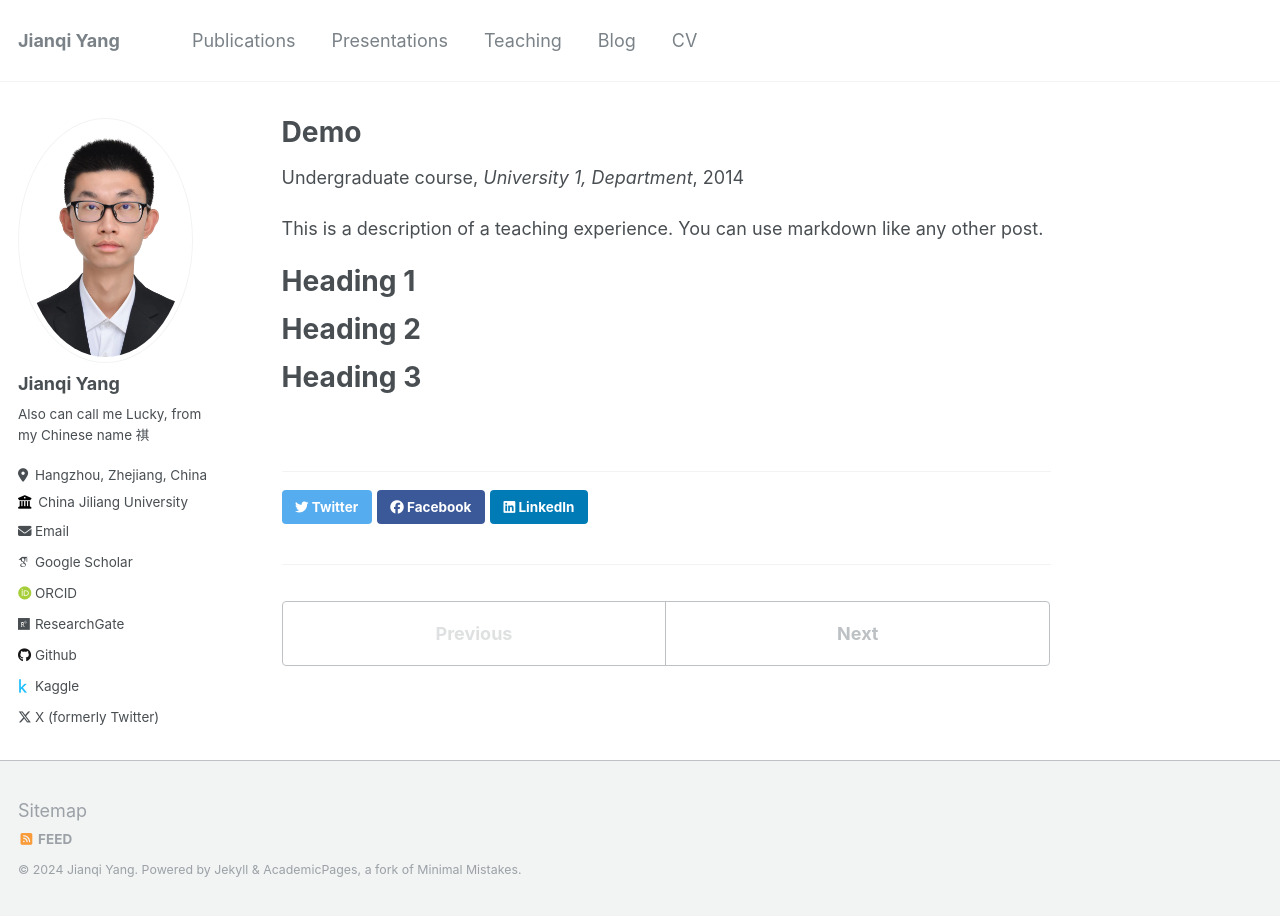
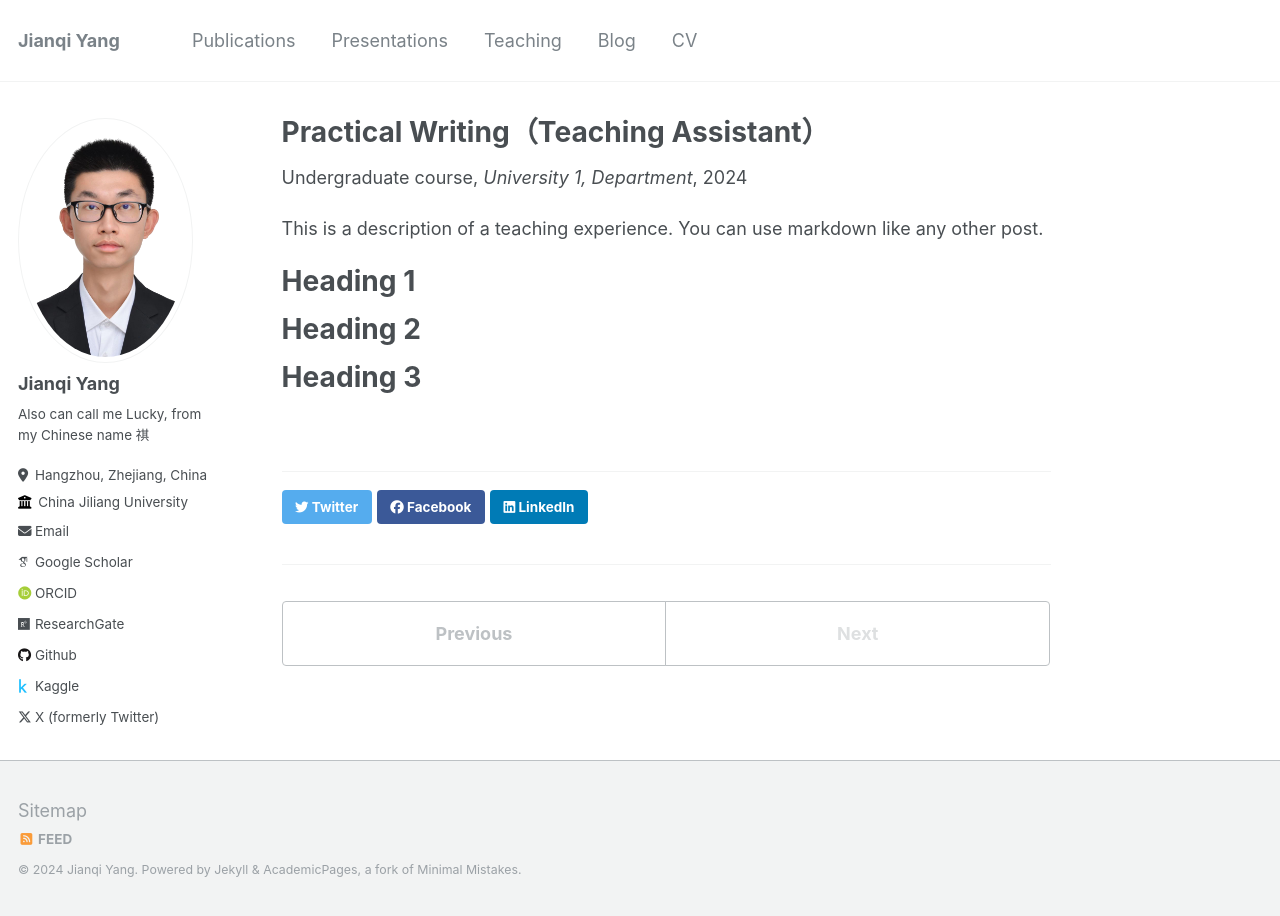
Before and after one commit to thinkswhat/thinkswhat.github.io, a Jekyll site: the page built from _teaching/PW.md, in a window 1280 px wide. Built offline with Jekyll 4.4.1, drawn with Linux system fonts in a browser that asks for light colours; some web fonts are replaced.

Commit message:
Update and rename 2014-spring-teaching-1.md to PW.md

```diff
--- a/_teaching/2014-spring-teaching-1.md
+++ b/_teaching/PW.md
@@ -1,10 +1,10 @@
 ---
-title: "Demo"
+title: "Practical Writing（Teaching Assistant）"
 collection: teaching
 type: "Undergraduate course"
-permalink: /teaching/2014-spring-teaching-1
+permalink: /teaching/PW
 venue: "University 1, Department"
-date: 2014-01-01
+date: 2024-01-01
 location: "City, Country"
 ---
 
```
